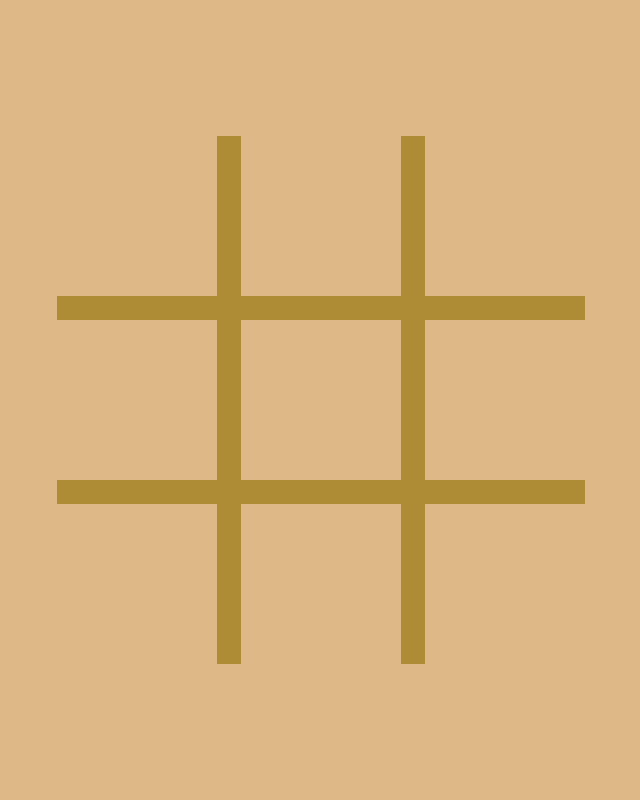
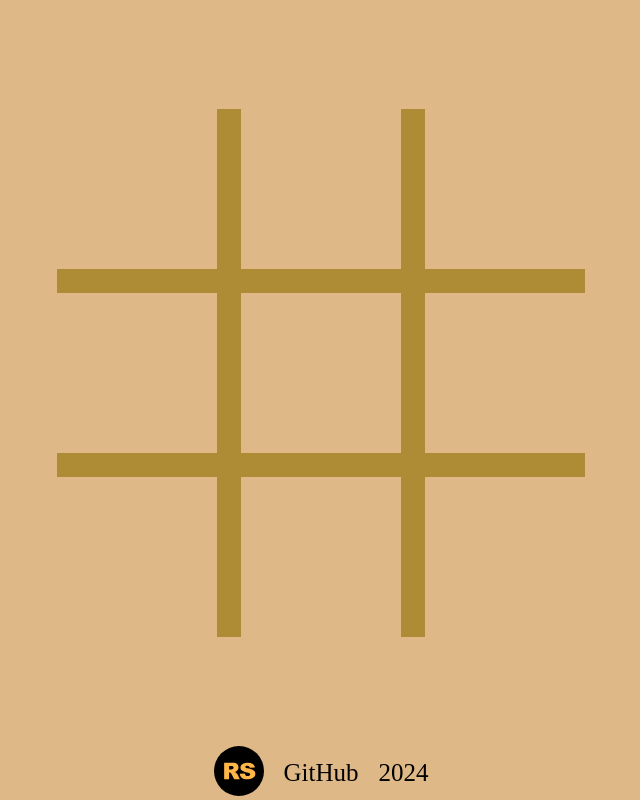
Before and after one commit to 1Arseniy/Shelter-js, a plain HTML site: page random-game/index.html in a window 1280 px wide. Shown: the whole page, without its empty margins (319-959 px from the left). Drawn offline with Linux system fonts and the light colour scheme.

Commit message:
feat: add footer

```diff
--- a/random-game/index.html
+++ b/random-game/index.html
@@ -4,9 +4,11 @@
     <meta charset="UTF-8">
     <meta name="viewport" content="width=device-width, initial-scale=1.0">
     <link rel="stylesheet" href="./style.css">
+    <script defer src="./script.js"></script>
     <title>Tic tac toe</title>
 </head>
 <body class="body">
+       <div class="line-wrapper">
            <div class="line">
               <div class="cell"></div>
               <div class="cell"></div>
@@ -18,5 +20,11 @@
               <div class="cell"></div>
               <div class="cell"></div>
            </div>
+       </div>
+        <div class="footer">
+           <a href="https://rs.school/courses/javascript-preschool-ru"><img src="./icon/rss-logo (1).svg" class="logo"></a>
+           <a href="https://github.com/1Arseniy"class="link">GitHub</a>
+           <span class="numbers">2024</span>
+        </div>
 </body>
 </html>
--- a/random-game/script.js
+++ b/random-game/script.js
@@ -1,2 +1,19 @@
 const cell = document.querySelectorAll('.cell');
-let steps = 0;
+let step = 0;
+
+const icons = [
+   './icon/circle.png',
+   './icon/cross.png'
+]
+
+cell.forEach((el) => {
+    el.addEventListinier('click', () => {
+        icons.length[0];
+    })
+})
+
+/* function tap() {
+    cell.src = icons[0]
+}
+
+cell.addEventListinier('click', tap) */
--- a/random-game/style.css
+++ b/random-game/style.css
@@ -3,8 +3,15 @@
     height: 100vh;
     margin: 0;
     display: flex;
+    flex-direction: column;
     align-items: center;
-    justify-content: center;
+    justify-content: space-between;
+}
+
+.line-wrapper {
+    height: 100vh;
+    display: flex;
+    align-items: center;
 }
 
 .line {
@@ -18,4 +25,29 @@
 .cell {
     position: relative;
     background-color: burlywood;
+    cursor: pointer;
 }
+
+.footer {
+    display: flex;
+    justify-content: center;
+    align-items: flex-end;
+  }
+
+  .logo {
+    height: 50px;
+  }
+
+  .link {
+    align-self: center;
+    margin: 0 20px 0 20px;
+    font-size: 25px;
+    text-decoration: none;
+    color:#000;
+  }
+
+  .numbers {
+    align-self: center;
+    font-size: 25px;
+    color: #000;
+  }
```
Also changed, not shown: random-game/icon/rss-logo (1).svg (added). Lines whose indentation alone changed are shown as unchanged.
